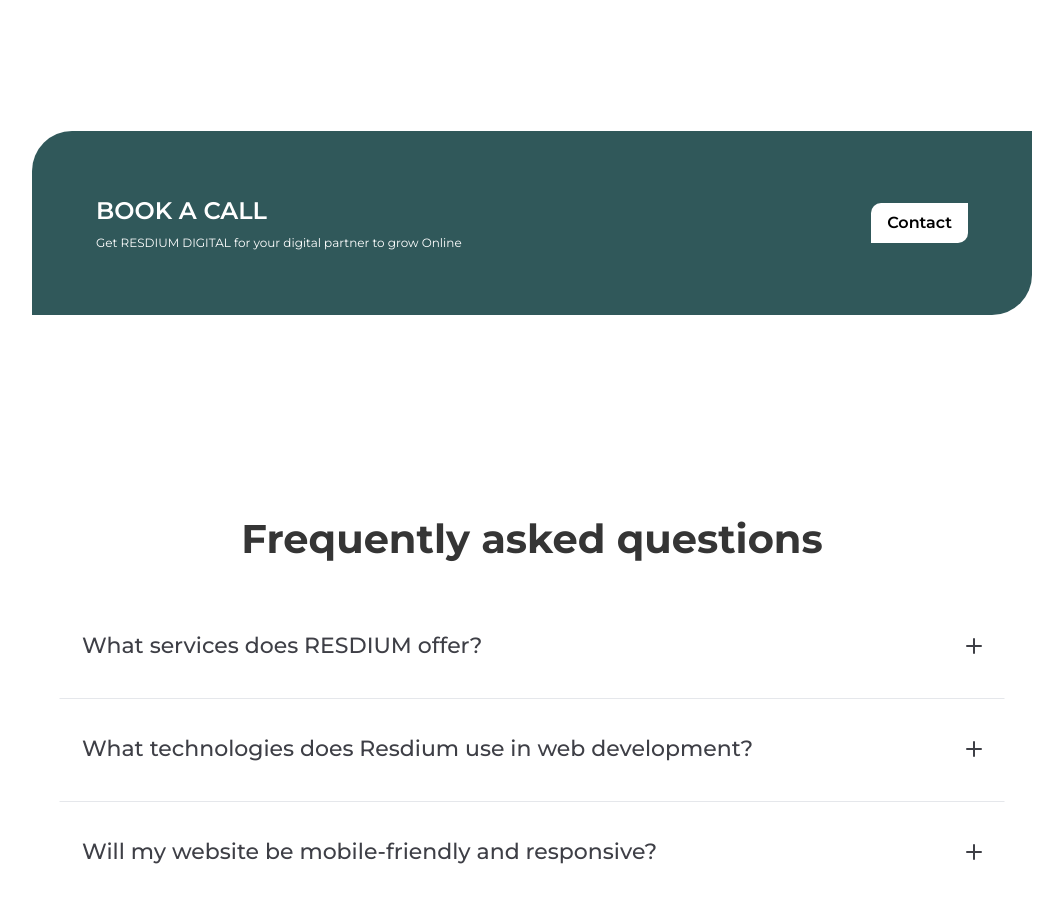
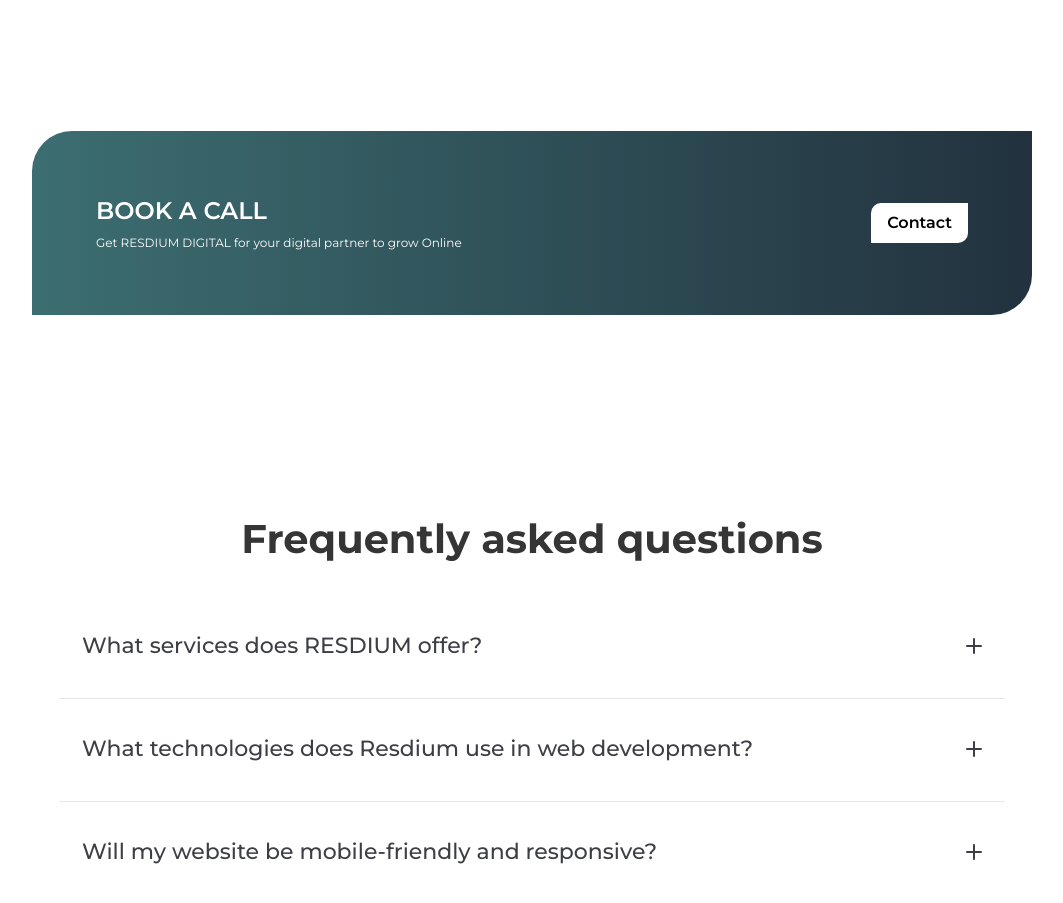
Before and after one commit to itsmiraz/resdium-client-web-design, a Next.js app: page / in a window 1280 px wide. Shown: the part 3380-4283 px from the top of the page, without its empty margins (108-1171 px from the left). Built offline with nearby package versions, Linux system fonts and the light colour scheme; no server answers.

Commit message:
new changes

```diff
--- a/src/Components/LandingPage/BookACall/BookACall.jsx
+++ b/src/Components/LandingPage/BookACall/BookACall.jsx
@@ -22,13 +22,13 @@
     }, [inView]);
 
     return (
-        <section  className='mt-20 md:mb-52 mb-20 md:mt-40 px-6'>
+        <section  className='mt-20  md:mb-52 mb-20 md:mt-40 px-6'>
             <motion.div
                 initial='initial'
                 animate={animate ? 'animate' : 'initial'}
                 exit='exit'
                 variants={slideAnimation('up')}
-                className='max-w-[1000px] flex md:flex-row flex-col justify-center md:justify-between items-center bg-[#30585a] p-10 md:p-16 mx-auto md:rounded-ss-[40px] rounded-ss-[30px] md:rounded-ee-[40px] rounded-ee-[30px] gap-6 lg:gap-10' >
+                className='max-w-[1000px] flex md:flex-row flex-col justify-center md:justify-between items-center  bg-gradient-to-l from-[#22323F] to-[#3C6E71] p-10 md:p-16 mx-auto md:rounded-ss-[40px] rounded-ss-[30px] md:rounded-ee-[40px] rounded-ee-[30px] gap-6 lg:gap-10' >
                 <div className='md:text-start text-center space-y-2'>
                     <h1 className='uppercase text-2xl font-semibold text-white'>Book a Call</h1>
                     <p className='text-white text-xs '>Get RESDIUM DIGITAL for your digital partner to grow Online</p>
--- a/src/pages/aboutUs/index.js
+++ b/src/pages/aboutUs/index.js
@@ -13,6 +13,7 @@
           name="description"
           content="Welcome to Resdium, where creativity and technology intertwine. Learn about our journey, services, commitment, and why we're the perfect choice for your digital needs."
         />
+        <meta property="og:site_name" content="Resdim Digital"/>
         <meta
           name="keywords"
           content="Digital agency, web development, creative solutions, Resdium, about us, web solutions, technology, commitment"
--- a/src/pages/index.js
+++ b/src/pages/index.js
@@ -26,11 +26,15 @@
           name="keywords"
           content="web design agency, web development services, digital experiences, creative web solutions, captivating websites, engaging user interfaces, website optimization, responsive design, conversion-focused websites, inspirational digital solutions, professional web designers, expert developers, user experience (UX) design, UI/UX optimization, online branding, digital transformation, innovative web solutions, custom web applications, modern website design, mobile-friendly websites, Resdium Digital"
         />
-
+         <meta
+          property="site_name"
+          content="Resdium Digital"
+        />
         <meta
           property="og:title"
           content="Resdium: Crafting Digital Experiences | Web Design & Development Agency"
         />
+
         <meta
           property="og:site_name"
           content="Resdium Digital"
@@ -45,7 +49,6 @@
         />
         <meta property="og:url" content="https://www.resdium.live/" />
         <meta property="og:type" content="website" />
-        <link rel="icon" href="/favicon.ico" type="image/x-icon" />
         <link rel="canonical" href="https://www.resdium.live/" />
       </Head>
       <LandingHero />
```
